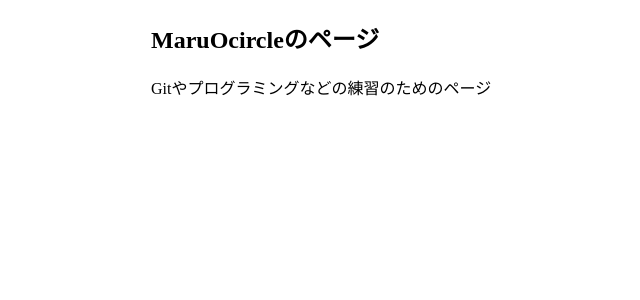
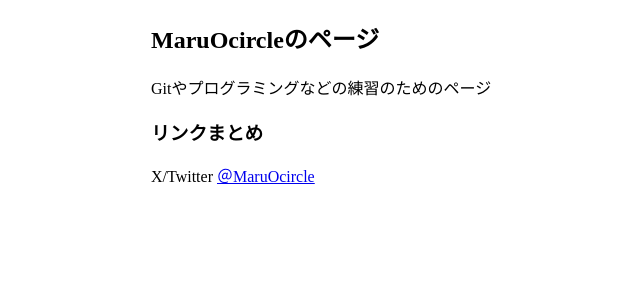
Before and after one commit to MaruOcircle/MaruOcircle.github.io, a Jekyll site: the page built from index.md, in a window 1280 px wide. Shown: the top 300 px of the page, without its empty margins (9-649 px from the left). Built offline with Jekyll 4.4.1, drawn with Linux system fonts in a browser that asks for light colours.

Commit message:
Update index.md

```diff
--- a/index.md
+++ b/index.md
@@ -5,3 +5,7 @@ title: トップ
 
 ## MaruOcircleのページ
 Gitやプログラミングなどの練習のためのページ
+
+### リンクまとめ
+X/Twitter
+  [＠MaruOcircle](https://x.com/MaruOcircle)
```
